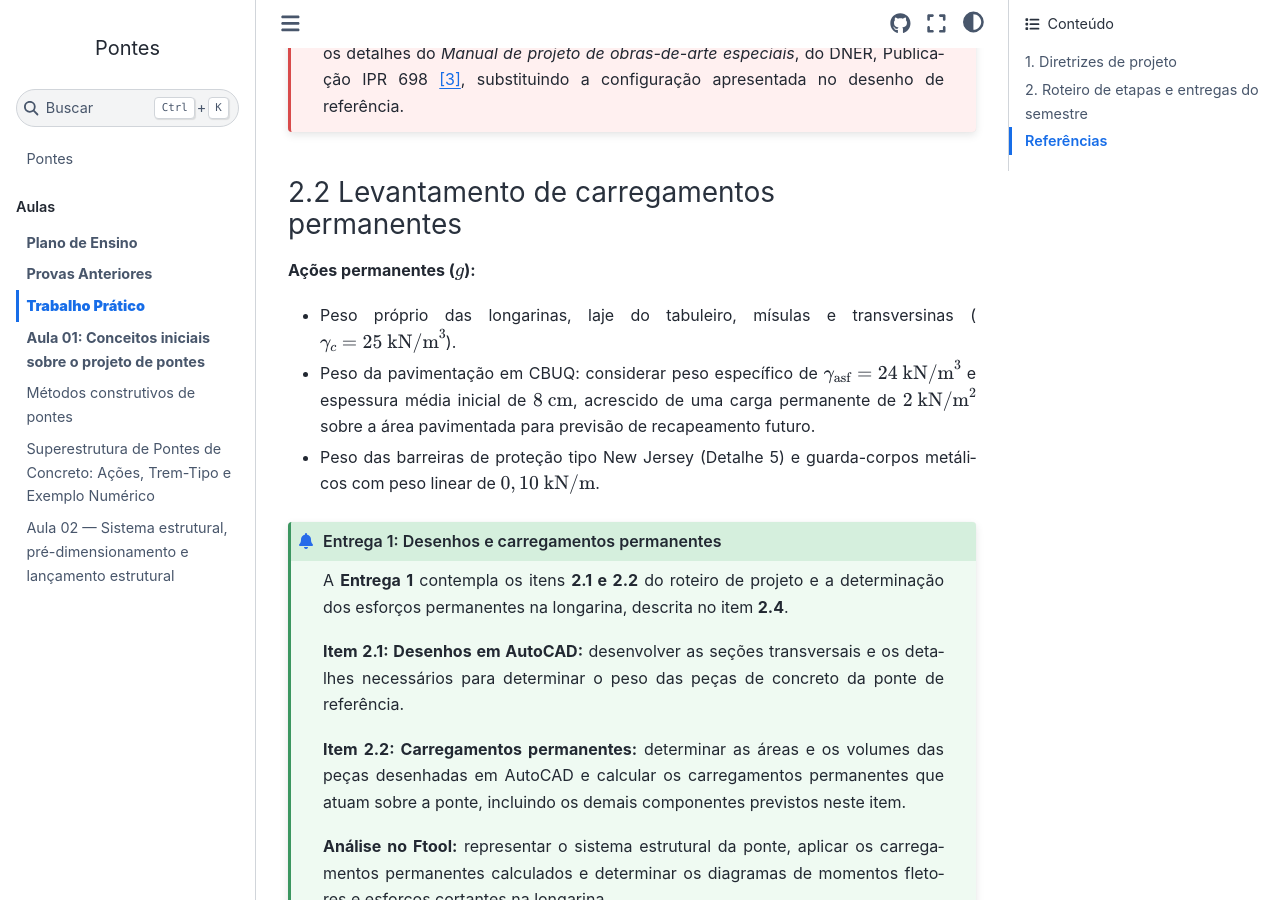
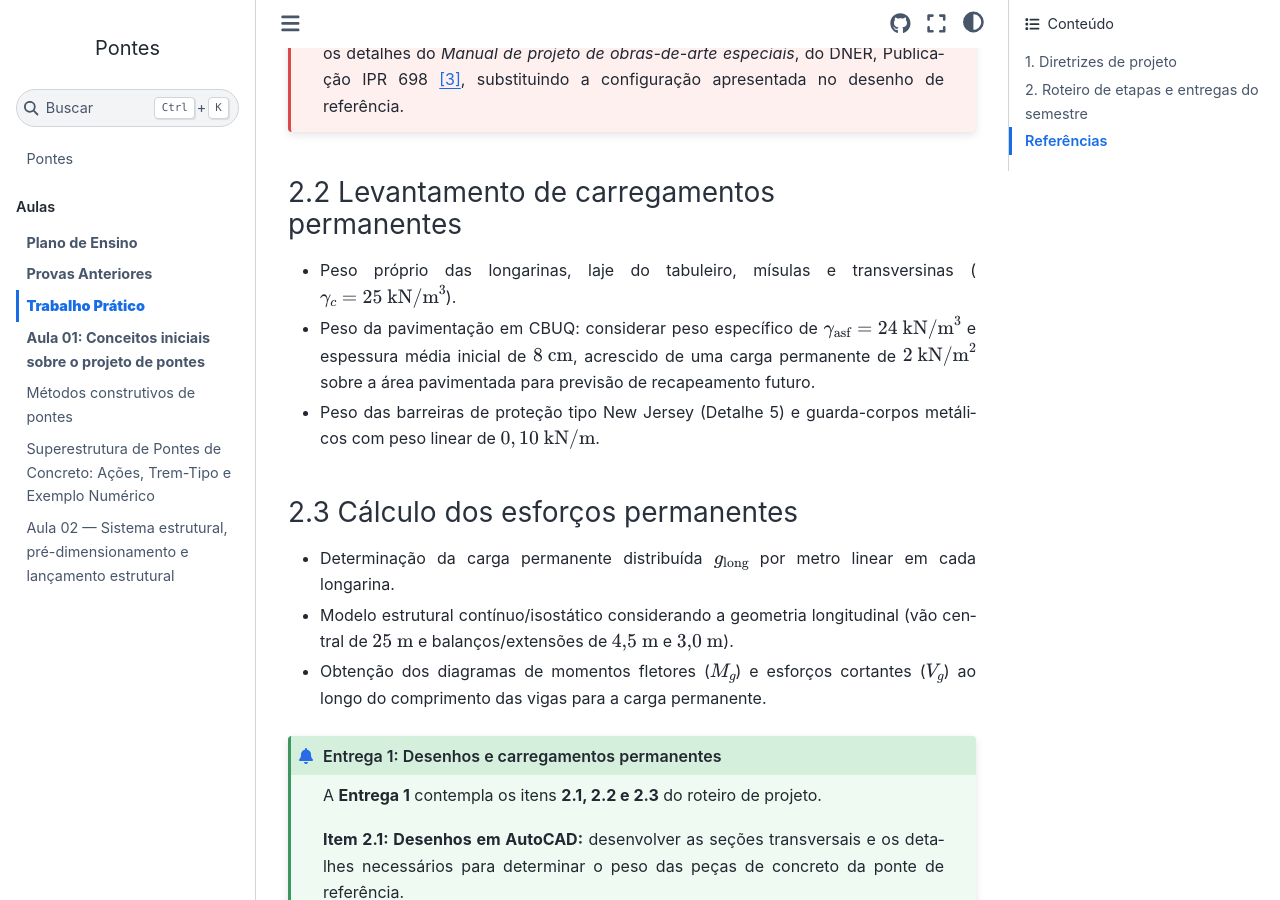
Before and after one commit to wmpjrufg/Pontes, a Sphinx documentation site: the page built from source/aulas/000-trabalho-pratico.md, in a window 1280 px wide and 900 px high, scrolled down 1452 px. Built offline with Sphinx 7.4.7 and the Sphinx Book theme 1.1.4, drawn with Linux system fonts in a browser that asks for light colours; some of the changed text lies outside the part shown.

Commit message:
feat: correções proposta de projeto

````diff
--- a/source/aulas/000-trabalho-pratico.md
+++ b/source/aulas/000-trabalho-pratico.md
@@ -39,16 +39,20 @@ Para o Detalhe 5, a barreira tipo New Jersey deverá ser representada conforme o
 
 ### 2.2 Levantamento de carregamentos permanentes
 
-**Ações permanentes ($g$):**
-
 - Peso próprio das longarinas, laje do tabuleiro, mísulas e transversinas ($\gamma_c = 25\text{ kN/m}^3$).
 - Peso da pavimentação em CBUQ: considerar peso específico de $\gamma_{\text{asf}} = 24\text{ kN/m}^3$ e espessura média inicial de $8\text{ cm}$, acrescido de uma carga permanente de $2\text{ kN/m}^2$ sobre a área pavimentada para previsão de recapeamento futuro.
 - Peso das barreiras de proteção tipo New Jersey (Detalhe 5) e guarda-corpos metálicos com peso linear de $0,10\text{ kN/m}$.
 
+### 2.3 Cálculo dos esforços permanentes
+
+- Determinação da carga permanente distribuída $g_{\text{long}}$ por metro linear em cada longarina.
+- Modelo estrutural contínuo/isostático considerando a geometria longitudinal (vão central de $25\text{ m}$ e balanços/extensões de $4{,}5\text{ m}$ e $3{,}0\text{ m}$).
+- Obtenção dos diagramas de momentos fletores ($M_g$) e esforços cortantes ($V_g$) ao longo do comprimento das vigas para a carga permanente.
+
 ```{admonition} Entrega 1: Desenhos e carregamentos permanentes
 :class: destaque-verde
 
-A **Entrega 1** contempla os itens **2.1 e 2.2** do roteiro de projeto e a determinação dos esforços permanentes na longarina, descrita no item **2.4**.
+A **Entrega 1** contempla os itens **2.1, 2.2 e 2.3** do roteiro de projeto.
 
 **Item 2.1: Desenhos em AutoCAD:** desenvolver as seções transversais e os detalhes necessários para determinar o peso das peças de concreto da ponte de referência.
 
@@ -97,12 +101,6 @@ A **Entrega 1** contempla os itens **2.1 e 2.2** do roteiro de projeto e a deter
 - Coeficiente de Número de Faixas (CNF) — conforme ABNT NBR 7188:2024 [[2]](#ref-2).
 - Coeficiente de Impacto Adicional ($CIA = 1{,}25$ para estruturas de concreto).
 - Fator dinâmico combinado: $F_D = CIV \cdot CNF \cdot CIA$.
-
-### 2.4 Cálculo dos esforços permanentes
-
-- Determinação da carga permanente distribuída $g_{\text{long}}$ por metro linear em cada longarina.
-- Modelo estrutural contínuo/isostático considerando a geometria longitudinal (vão central de $25\text{ m}$ e balanços/extensões de $4{,}5\text{ m}$ e $3{,}0\text{ m}$).
-- Obtenção dos diagramas de momentos fletores ($M_g$) e esforços cortantes ($V_g$) ao longo do comprimento das vigas para a carga permanente.
 
 ### 2.5 Cálculo dos esforços do trem-tipo
 
````
Also changed, not shown: other parts of source/aulas/000-trabalho-pratico.md (+1 -1 lines).
